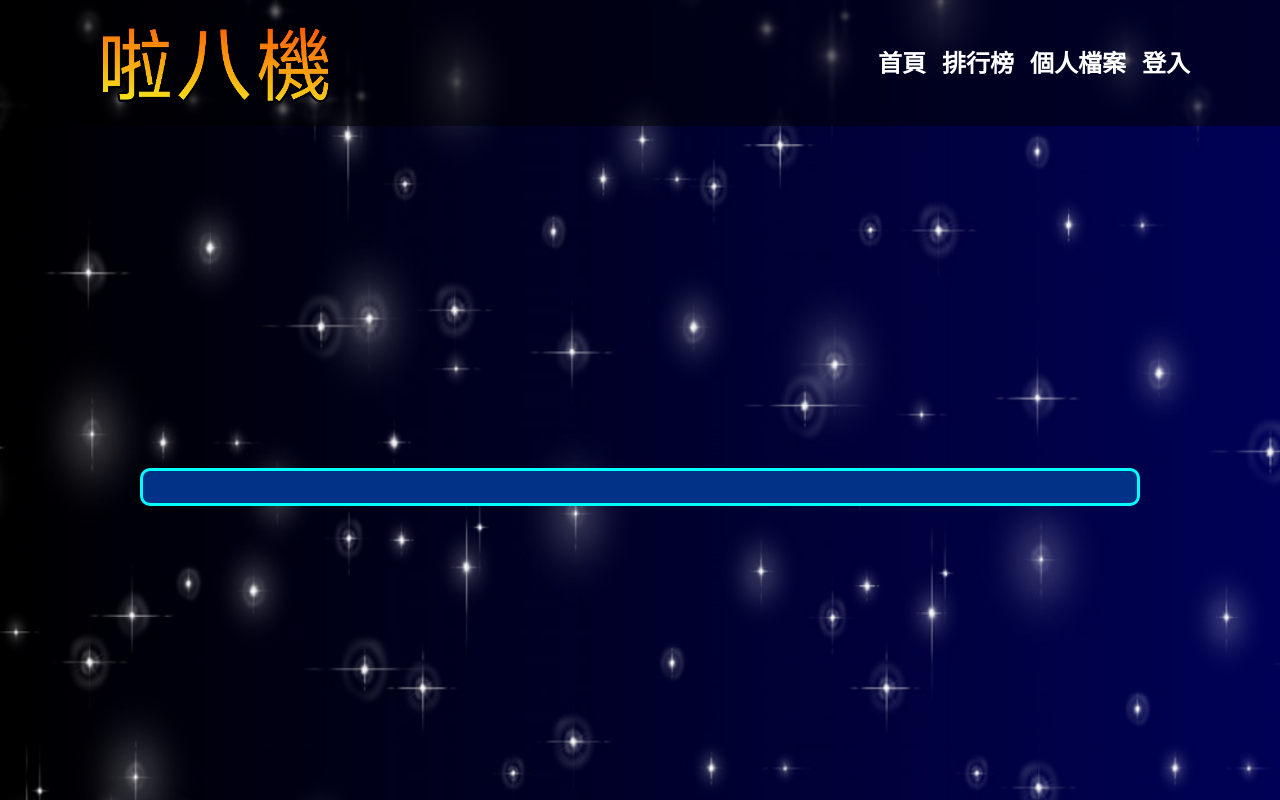
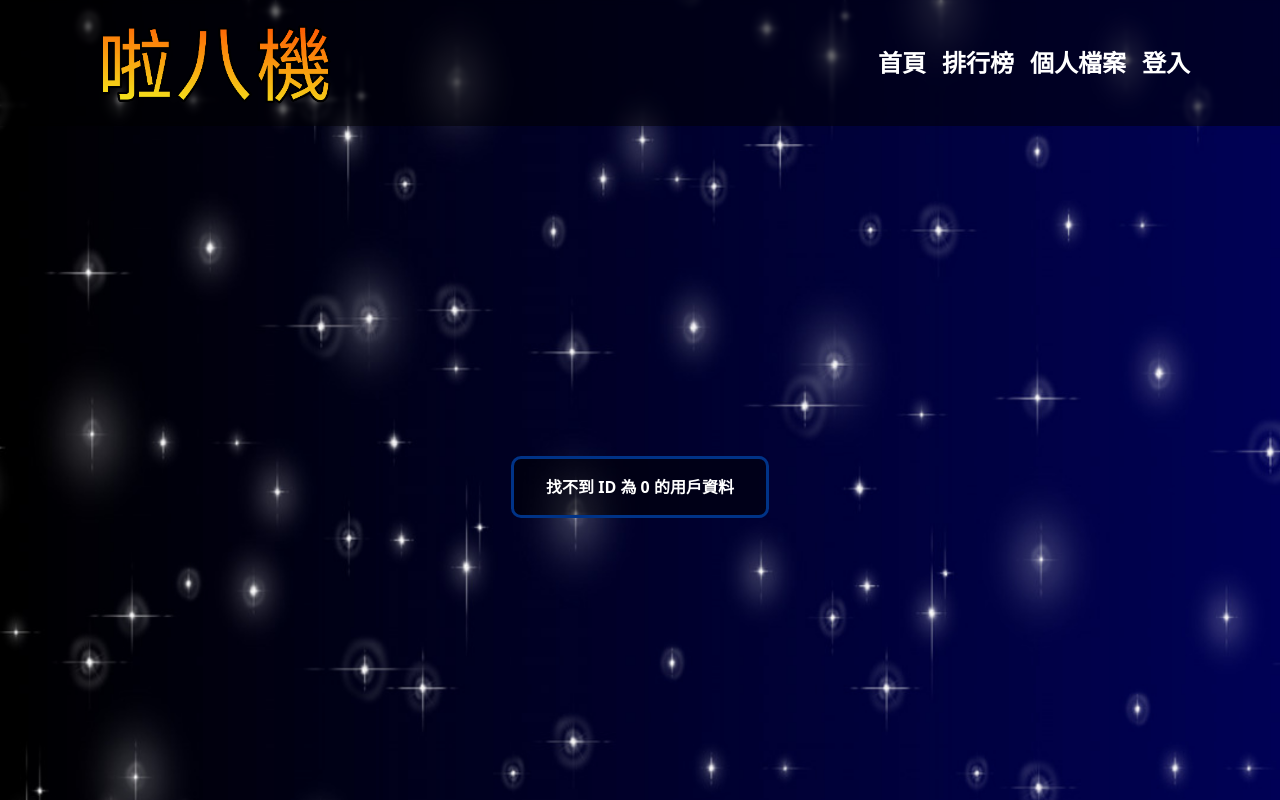
Before and after one commit to fanyuuu2006/LaBaG-NextJS, a Next.js app in the folder frontend/: page /Profile/0 in a window 1280 px wide. Built offline with nearby package versions, Linux system fonts and the light colour scheme; no server answers.

Commit message:
feat: 找不到 ID 為 {UserID} 的用戶資料

```diff
--- a/frontend/src/components/Profile/ProfileSection.tsx
+++ b/frontend/src/components/Profile/ProfileSection.tsx
@@ -64,23 +64,19 @@ export const ProfileSection = ({ UserID }: { UserID: string }) => {
     <section>
       <div
         style={{
-          width: "100%",
+          width: User ? "100%" : "auto",
           color: "white",
           display: "flex",
           flexDirection: "column",
           gap: "1em",
           padding: "1em 2em",
           marginTop: "3em",
-          backgroundColor: User
-            ? "rgba(0, 0, 0, 0.5)"
-            : ModeColors[NowMode].dark,
-          border: `${
-            User ? ModeColors[NowMode].dark : ModeColors[NowMode].light
-          } solid 3px`,
+          backgroundColor: "rgba(0, 0, 0, 0.5)",
+          border: `${ModeColors[NowMode].dark} solid 3px`,
           borderRadius: "10px",
         }}
       >
-        {User && (
+        {User ? (
           <>
             <div className="Title BottomLine">個人檔案</div>
             <Space direction="horizontal" align="center" size="middle">
@@ -163,6 +159,8 @@ export const ProfileSection = ({ UserID }: { UserID: string }) => {
               </div>
             )}
           </>
+        ) : (
+          <>找不到 ID 為 {UserID} 的用戶資料</>
         )}
       </div>
     </section>
```
